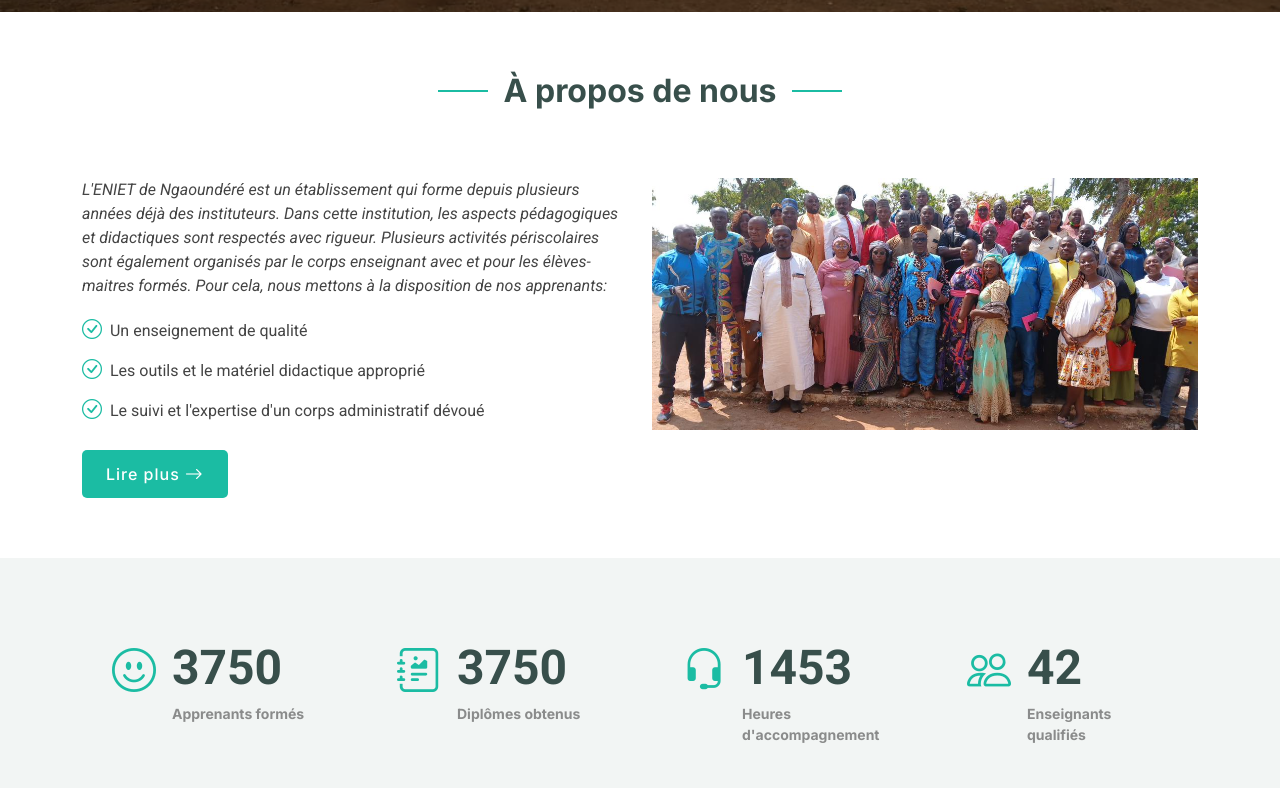
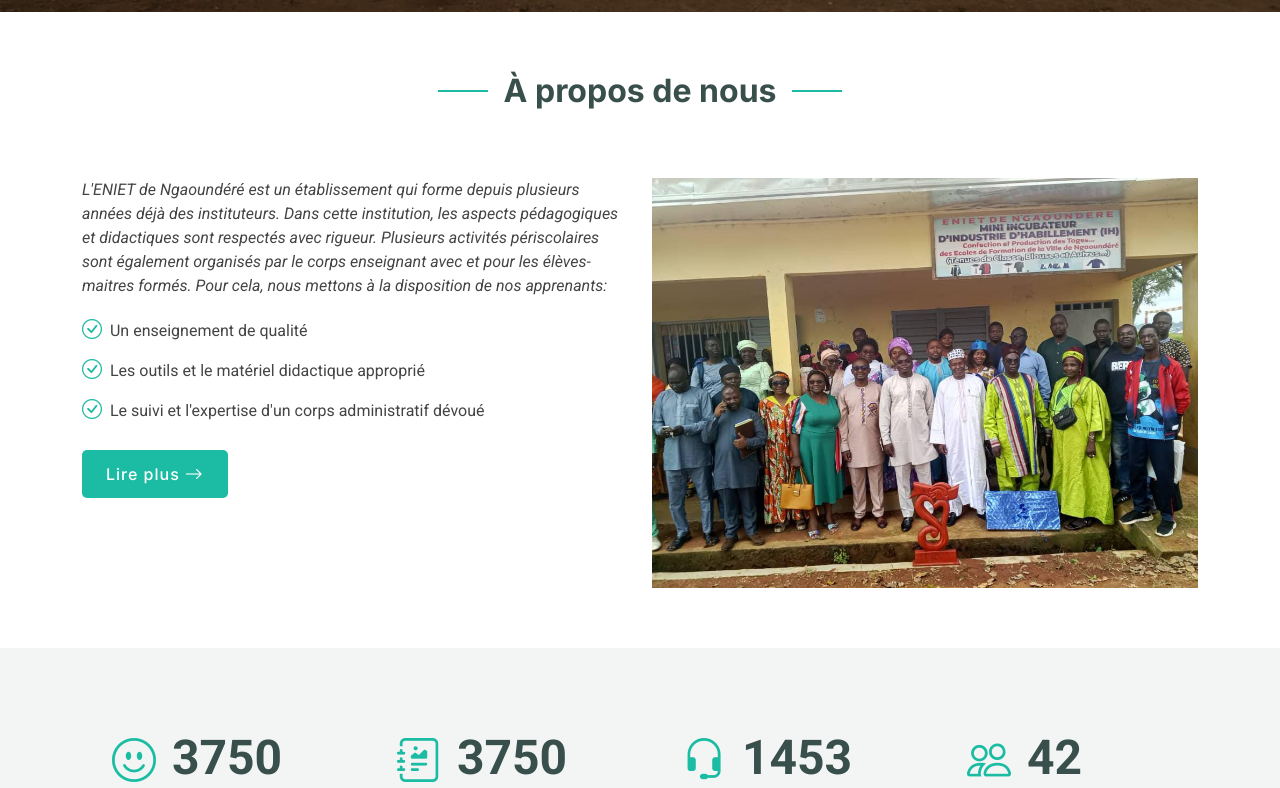
Before and after one commit to Laureoby/Eniet_website, a plain HTML site: page about.html in a window 1280 px wide. Shown: the part 708-1496 px from the top of the page. Drawn offline with Linux system fonts and the light colour scheme.

Commit message:
Update photo chef établissement + équipe

```diff
--- a/about.html
+++ b/about.html
@@ -76,7 +76,7 @@
         <div class="row gy-4">
 
           <div class="col-lg-6 order-1 order-lg-2" data-aos="fade-up" data-aos-delay="100">
-            <img src="assets/img/about2.jpg" class="img-fluid" alt="">
+            <img src="assets/img/about2.jpeg" class="img-fluid" alt="">
           </div>
 
           <div class="col-lg-6 order-2 order-lg-1 content" data-aos="fade-up" data-aos-delay="200">
```
Also changed, not shown: index.html (+1 -1 lines), assets/img/about2.jpeg (added), assets/img/team/directeur.jpeg, assets/img/team/directeur_zoom.jpeg.
